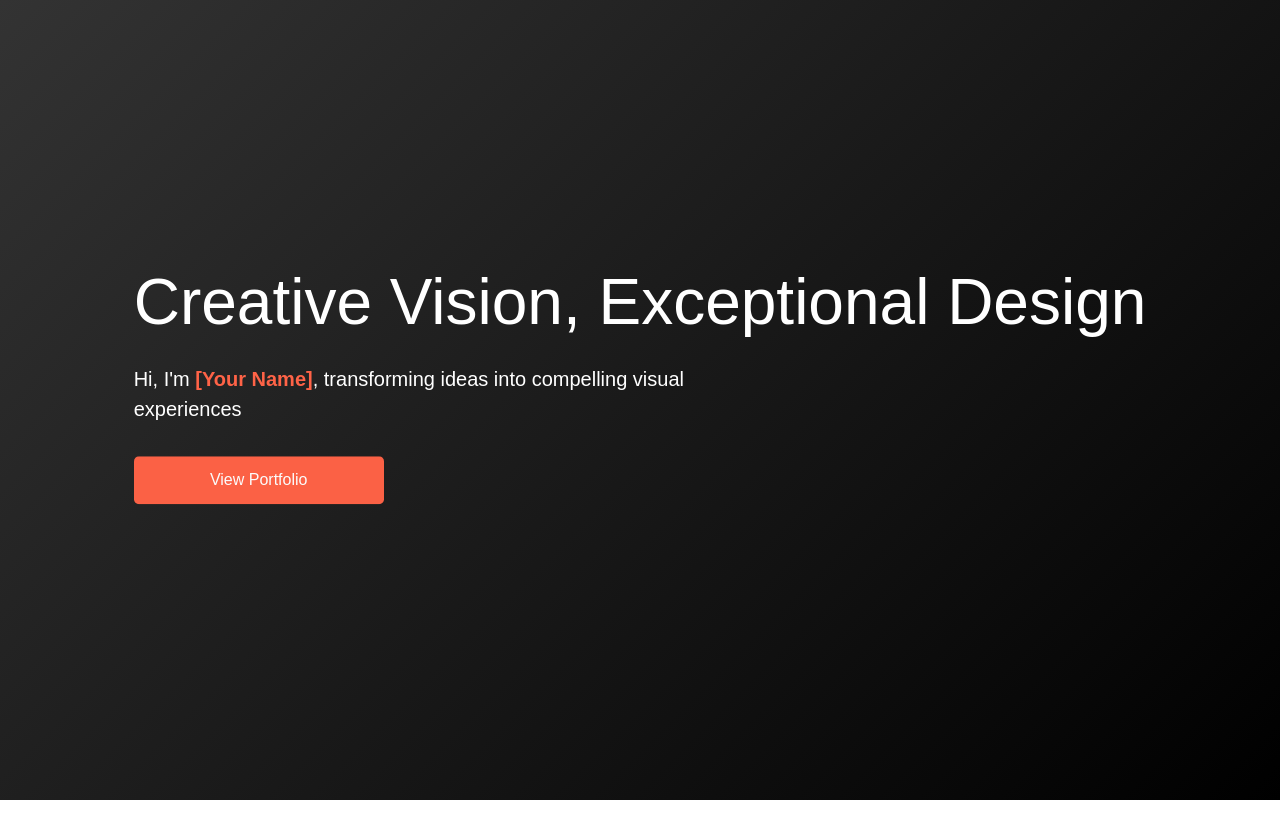
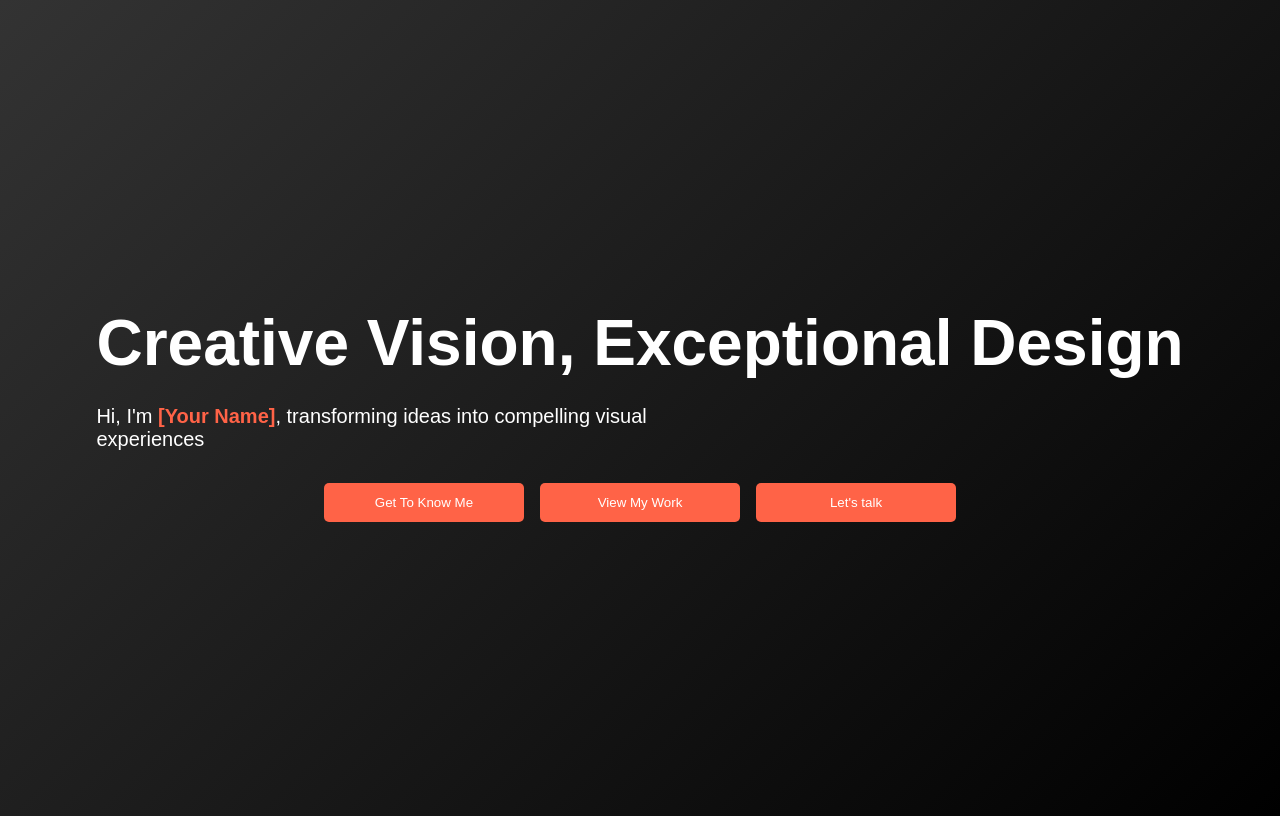
Before and after one commit to xarels/xarels.github.io, a Next.js app: page / in a window 1280 px wide. Built offline with nearby package versions, Linux system fonts and the light colour scheme.

Commit message:
added awesome fonts, footer, 2 buttons in hero page and some animations

```diff
--- /dev/null
+++ b/app/components/Footer.jsx
@@ -0,0 +1,20 @@
+'use client';
+import React from 'react'
+import { FontAwesomeIcon } from "@fortawesome/react-fontawesome";
+import { faFacebookF, faTwitter, faInstagram, faLinkedinIn } from '@fortawesome/free-brands-svg-icons';
+
+export const Footer = () => {
+  return (
+
+<footer>
+    <p>&copy; {new Date().getFullYear()} <span className="highlight">[Your Name]</span>. All rights reserved.</p>
+    <div className="social-media">
+        <a href="https://www.facebook.com/yourprofile" target="_blank"><FontAwesomeIcon icon= {faFacebookF}/></a>
+        <a href="https://www.x.com/yourprofile" target="_blank"><FontAwesomeIcon icon= {faTwitter}/></a>
+        <a href="https://www.instagram.com/yourprofile" target="_blank"><FontAwesomeIcon icon= {faInstagram}/></a>
+        <a href="https://www.linkedin.com/in/yourprofile" target="_blank"><FontAwesomeIcon icon= {faLinkedinIn}/></a>
+    </div>
+</footer>
+  )
+}
+export default Footer;
--- a/app/components/Navbar.jsx
+++ b/app/components/Navbar.jsx
@@ -1,7 +1,5 @@
 import React from 'react'
 import Image from 'next/image'
-import Link from 'next/link'
-import './styles/Navbar_module.css';
 
 export const Navbar = () => {
   return (
@@ -15,10 +13,6 @@ export const Navbar = () => {
         <li><a href="#my-work">My Work</a></li>
         <li><a href="#contact">Contact Me</a></li>
       </ul>
-      <div>
-        <a href="#contact"> contact </a>
-      </div>
-
     </nav>
   )
 }
--- a/app/components/Preloader.jsx
+++ b/app/components/Preloader.jsx
@@ -2,7 +2,6 @@
 import { motion } from "framer-motion";
 import React from "react";
 
-import './styles/Preloader_module.css'
 
 export default function Preloader ({onComplete})  {
     const [isAnimating, setIsAnimating] = React.useState(true);
--- /dev/null
+++ b/app/components/styles/Footer_module.css
@@ -0,0 +1,44 @@
+footer {
+    background: linear-gradient(135deg, #000, #333);
+    color: #ffffff;
+    padding: 1rem 2rem;
+    text-align: center;
+    bottom: 0;
+}
+
+footer .fab.fa-twitter{
+	font-family:sans-serif;
+}
+footer .fab.fa-twitter::before{
+	content:"𝕏";
+	font-size:1.2em;
+}
+
+.highlight {
+    color:  tomato; /* Tomato */
+    font-weight: bold;
+  }
+
+footer p {
+    margin: 0;
+    font-size: 1rem;
+}
+
+footer .social-media {
+    display: flex;
+    justify-content: center;
+    gap: 20px;
+    margin-top: 20px;
+}
+
+footer .social-media a {
+    color: white;
+    margin: 0 10px;
+    font-size: 1.5em;
+    transition: color 0.3s ease, transform 0.3s ease;
+}
+
+footer .social-media a:hover {
+    color: tomato; /* Tomato color */
+    transform: translateY(-3px);
+}
--- a/app/components/styles/Hero_module.css
+++ b/app/components/styles/Hero_module.css
@@ -19,6 +19,7 @@
     color: white;
     overflow: hidden;
     position: relative;
+    animation: fadeIn 3s ease-in-out;
   }
 
 
@@ -43,13 +44,16 @@
     font-weight: bold;
 }
 
-
-.cta {
+.cta-buttons {
     justify-content: center;
     display: flex;
     gap: 1rem;
     margin: 2rem 0;
     width: 100%;
+    animation: buttonBounce 2s 3s ease-in-out;
+}
+
+.cta {
     background: tomato;
     color: #ffffff;
     border: none;
@@ -59,18 +63,27 @@
     cursor: pointer;
     min-width: 200px;
     max-width: 250px;
-    animation: fadeIn 6s ease-in-out;
 }
 
 .cta:hover {
     transform: translateY(-2px);
 }
 
+
+
 @keyframes fadeIn {
     from { opacity: 0; transform: translateY(20px); }
     to { opacity: 1; transform: translateY(0); }
 }
 
+@keyframes buttonBounce {
+    0%, 100% {
+        transform: translateY(0);
+    }
+    50% {
+        transform: translateY(-10px);
+    }
+}
 
 @keyframes backgroundShift {
     0% {
--- a/app/components/styles/Navbar_module.css
+++ b/app/components/styles/Navbar_module.css
@@ -1,6 +1,6 @@
 
 nav {
-    background-color: #333;
+    background: linear-gradient(135deg, #000, #333);;
     display: flex;
     justify-content: flex-start;
     align-items: center;
--- a/app/globals.css
+++ b/app/globals.css
@@ -1,6 +1,7 @@
-@tailwind base;
-@tailwind components;
-@tailwind utilities;
+@import "./components/styles/Footer_module.css";
+@import "./components/styles/Navbar_module.css";
+@import "./components/styles/Hero_module.css";
+@import "./components/styles/Preloader_module.css";
 
 :root {
   --background: #ffffff;
@@ -18,9 +19,37 @@ body {
   color: var(--foreground);
   background: var(--background);
   font-family: Arial, Helvetica, sans-serif;
+  margin: 0;
+  padding: 0;
+  color: #000000;
+  overflow-x: hidden;
 }
 
 html {
   scroll-behavior: smooth;
   scroll-padding-top: 100px;
+  margin: 0;
+  padding: 0;
+  color: #000000;
+  overflow-x: hidden;
 }
+
+section {
+  padding: 80px 20px;
+  margin: 20px 0;
+  background-color: white;
+  border-radius: 10px;
+  box-shadow: 0 0 20px rgba(0, 0, 0, 0.1);
+  animation: fadeIn 1s ease-in-out;
+}
+
+.hidden {
+  opacity: 0;
+  transform: translateY(20px);
+  transition: opacity 0.6s ease-out, transform 0.6s ease-out;
+}
+
+.visible {
+  opacity: 1;
+  transform: translateY(0);
+}
--- a/app/layout.js
+++ b/app/layout.js
@@ -1,5 +1,10 @@
 import { Geist, Geist_Mono } from "next/font/google";
 import "./globals.css";
+
+import { config } from '@fortawesome/fontawesome-svg-core';
+import '@fortawesome/fontawesome-svg-core/styles.css';
+config.autoAddCss = false;
+
 
 const geistSans = Geist({
   variable: "--font-geist-sans",
--- a/app/main/page.js
+++ b/app/main/page.js
@@ -1,21 +1,18 @@
 'use client';
-import { motion } from "framer-motion";
+
 import Navbar from "../components/Navbar";
+import Footer from "../components/Footer";
 
 export default function Home() {
   return (
-    <motion.div
-    className="main"
-    initial={{ opacity: 0, y: 50 }}
-    animate={{ opacity: 1, y: 0 }}
-    exit={{ opacity: 0, y: 50 }}
-    transition={{ duration: 0.5, ease: "easeInOut" }}>
+    <div
+    className="main" >
 
     <Navbar />
 
 
 
-
-    </motion.div>
+    <Footer />
+    </div>
   );
 }
--- a/app/page.js
+++ b/app/page.js
@@ -1,9 +1,7 @@
 'use client';
 
-import { delay, motion } from "framer-motion";
 import { useState } from "react";
 import { useRouter } from 'next/navigation';
-import "./components/styles/Hero_module.css";
 import Preloader from "./components/Preloader";
 
 
@@ -12,76 +10,35 @@ export default function Hero() {
   const [isLoaded, setIsLoaded] = useState(false);
   const handlePreloaderComplete = () => {
     setIsLoaded(true);
-  }
+  };
 
   const router = useRouter();
   const handleCTAClick = () => {
     router.push("/main");
-  }
-
-  const containerVariants = {
-    hidden: { opacity: 0 },
-    visible: {
-      opacity: 1,
-      transition: {
-        staggerChikdren: 0.3,
-        delayChildren: 0.5
-      },
-    },
   };
-
-  const textVariants = {
-    hidden: { opacity: 0 },
-    visible: {
-      opacity: 1,
-      y: 0,
-      transition: {
-        duration: 1,
-        ease: "easeOut",
-      },
-    },
-  };
-
-  const buttonVariants = {
-    hover: {
-      scale: 1.1,
-      boxShadow: "0px 4px 10px rgb(0,112,143,0.5)",
-      transition: {
-        duration: 0.3,
-      },
-    }
-  };
-
-  const floatingEffect = {
-    hidden: { y: 0 },
-    visible: {
-      y: [0,10,0],
-      transition: {
-        duration: 3,
-        repeat: Infinity,
-        repeatType: "loop",
-        ease: "easeInOut",
-      },
-    },
-  }
 
   return (
     <>
-    {!isLoaded && <Preloader onComplete={handlePreloaderComplete} />}
+    {!isLoaded &&
+    <Preloader onComplete={handlePreloaderComplete} />}
 
 
-    { isLoaded && (<div
-    className="hero"
-    >
+    { isLoaded &&
+    (
+    <div className="hero">
       <div className="hero-content">
           <div className="hero-text">
           <h1 className="title">Creative Vision, Exceptional Design</h1>
           <p className="tagline">Hi, I'm <span className="highlight">[Your Name]</span>, transforming ideas into compelling visual experiences</p>
-          <button className="cta" onClick={handleCTAClick}>View Portfolio</button>
+          <div className="cta-buttons">
+          <button className="cta" onClick={handleCTAClick}>Get To Know Me</button>
+          <button className="cta" onClick={handleCTAClick}>View My Work</button>
+          <button className="cta" onClick={handleCTAClick}>Let's talk</button>
+          </div>
         </div>
       </div>
-
-  </div>)}
+    </div>
+)}
 
     </>
 
--- a/package.json
+++ b/package.json
@@ -1,6 +1,6 @@
 {
   "name": "portfolio",
-  "version": "0.1.0",
+  "version": "0.0.1",
   "private": true,
   "scripts": {
     "dev": "next dev --turbopack",
@@ -9,6 +9,10 @@
     "lint": "next lint"
   },
   "dependencies": {
+    "@fortawesome/fontawesome-svg-core": "^6.7.2",
+    "@fortawesome/free-brands-svg-icons": "^6.7.2",
+    "@fortawesome/free-solid-svg-icons": "^6.7.2",
+    "@fortawesome/react-fontawesome": "^0.2.2",
     "framer-motion": "^11.16.1",
     "next": "15.1.3",
     "react": "^19.0.0",
```
Also changed, not shown: 1 other file (tests, documents, lock files or other folders).
